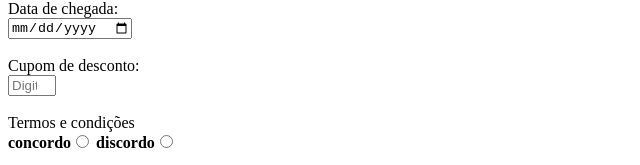
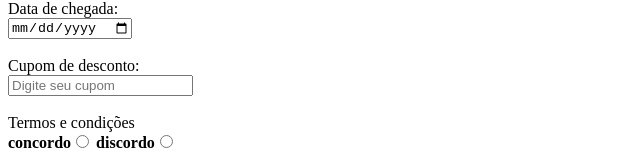
Before and after one commit to https-carlos/my-form, a plain HTML site: page index.html in a window 1280 px wide. Shown: the part 459-624 px from the top of the page, without its empty margins (0-640 px from the left). Drawn offline with Linux system fonts and the light colour scheme.

Commit message:
Update index.html

```diff
--- a/index.html
+++ b/index.html
@@ -41,7 +41,7 @@ Passeio turístico<input type="checkbox" name="check">
 Data de chegada: <br><input type="date" required>
 <br><br>
 
-Cupom de desconto:<br><input type="number" maxlength="6" min="6" max="6" placeholder="Digite seu cupom">
+Cupom de desconto:<br><input type="text" maxlength="6" minlength="6" placeholder="Digite seu cupom">
 <br><br>
 
 Termos e condições<br>
```
